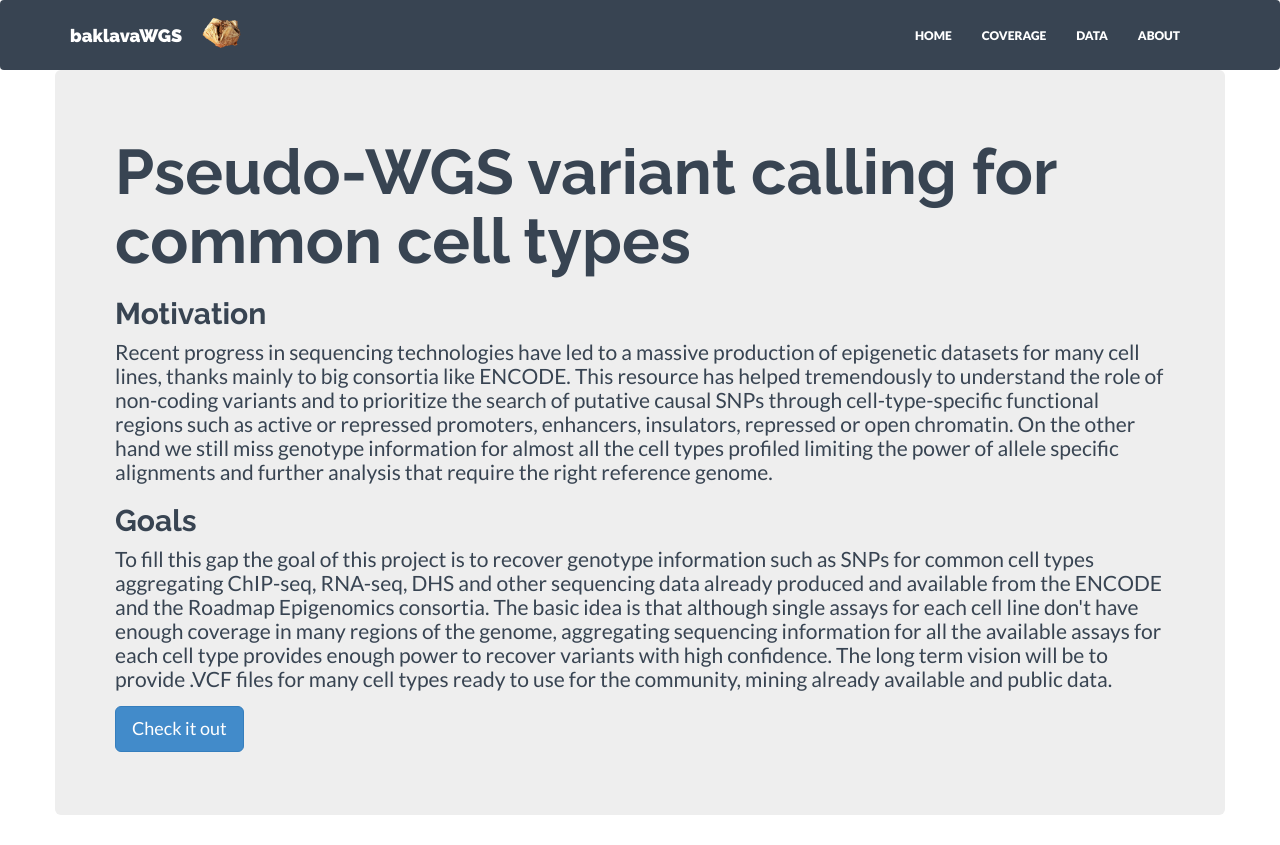
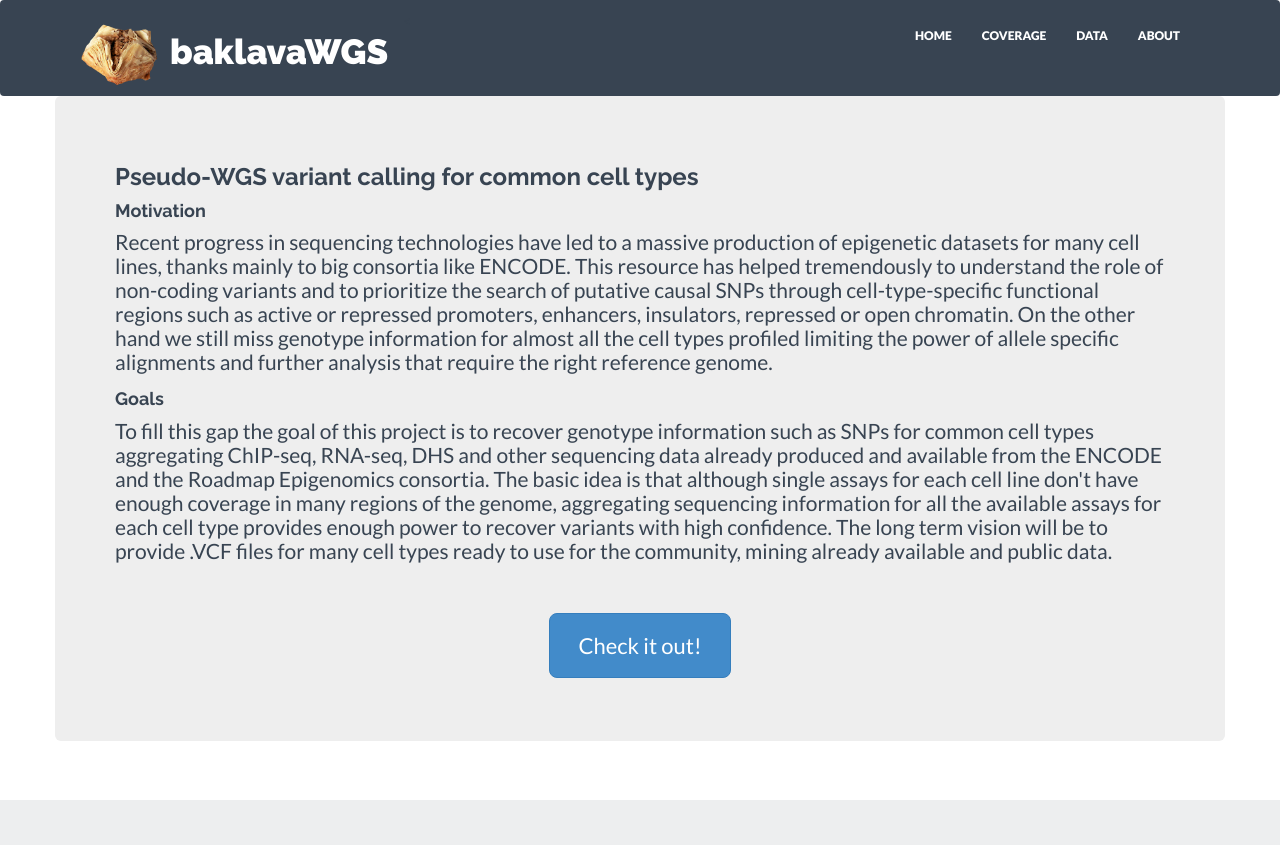
Before and after one commit to hackseq/2016_project_4, a Flask app: page / in a window 1280 px wide. After the commit the page ends 800 px from the top, so only its background shows below. Run offline with Flask 2, Linux system fonts and the light colour scheme; parts of the project's set-up code (start-up, migrations or seed data) failed here and were passed over; some libraries are stand-ins or nearby versions.

Commit message:
font and logo

```diff
--- a/webapp/webapp/static/css/style.css
+++ b/webapp/webapp/static/css/style.css
@@ -137,6 +137,12 @@ a:focus {
     border-color: #384452;
     margin: 4px;
 }
+
+.btn-xlarge {
+    padding: 18px 28px;
+    font-size: 22px;
+    line-height: normal;
+    -webkit-border-radius: 8px;
 
 .btn-theme:hover,
 .btn-theme:focus,
--- a/webapp/webapp/templates/base.html
+++ b/webapp/webapp/templates/base.html
@@ -26,15 +26,17 @@
 <div class="navbar navbar-default" role="navigation">
 
     <div class="container">
-        <img src="{{ url_for('static', filename='img/Baklava.png') }}" WIDTH=50 HEIGHT=50>  <!-- TODO: move to left of title -->
-        <div class="navbar-header">
+             <div class="navbar-header">
+
+            <img style="float:left" src="{{ url_for('static', filename='img/Baklava.png') }}" WIDTH=100 HEIGHT=100></span>  <!-- TODO: move to left of title -->
+			<span><a style="font-size:2.5em; line-height: 1.5em;"class="navbar-brand" href="index">baklavaWGS</a><</span>
             <button type="button" class="navbar-toggle" data-toggle="collapse" data-target=".navbar-collapse">
                 <span class="sr-only">Toggle navigation</span>
                 <span class="icon-bar"></span>
                 <span class="icon-bar"></span>
                 <span class="icon-bar"></span>
             </button>
-            <a class="navbar-brand" href="index">baklavaWGS</a>
+
         </div>
         <div class="navbar-collapse collapse navbar-right">
             <ul class="nav navbar-nav">
--- a/webapp/webapp/templates/index.html
+++ b/webapp/webapp/templates/index.html
@@ -3,10 +3,12 @@
 
 {% block content %}
 <div class="jumbotron">
-  <h1>Pseudo-WGS variant calling for common cell types</h1>
-  <h2>Motivation</h2>
+  <h3>Pseudo-WGS variant calling for common cell types</h3>
+  <h4>Motivation</h4>
   <p>Recent progress in sequencing technologies have led to a massive production of epigenetic datasets for many cell lines, thanks mainly to big consortia like ENCODE. This resource has helped tremendously to understand the role of non-coding variants and to prioritize the search of putative causal SNPs through cell-type-specific functional regions such as active or repressed promoters, enhancers, insulators, repressed or open chromatin. On the other hand we still miss genotype information for almost all the cell types profiled limiting the power of allele specific alignments and further analysis that require the right reference genome.</p>
-  <h2>Goals</h2>
+  <h4>Goals</h4>
   <p>To fill this gap the goal of this project is to recover genotype information such as SNPs for common cell types aggregating ChIP-seq, RNA-seq, DHS and other sequencing data already produced and available from the ENCODE and the Roadmap Epigenomics consortia. The basic idea is that although single assays for each cell line don't have enough coverage in many regions of the genome, aggregating sequencing information for all the available assays for each cell type provides enough power to recover variants with high confidence. The long term vision will be to provide .VCF files for many cell types ready to use for the community, mining already available and public data.</p>
-  <p><a class="btn btn-primary btn-lg" href="/coverage" role="button">Check it out</a></p>
+  </br>
+  <p><center><a class="btn btn-primary btn-xlarge" href="/coverage" role="button">Check it out!</a></center></p>
+
 {% endblock %}
```
Also changed, not shown: 3 other files.
